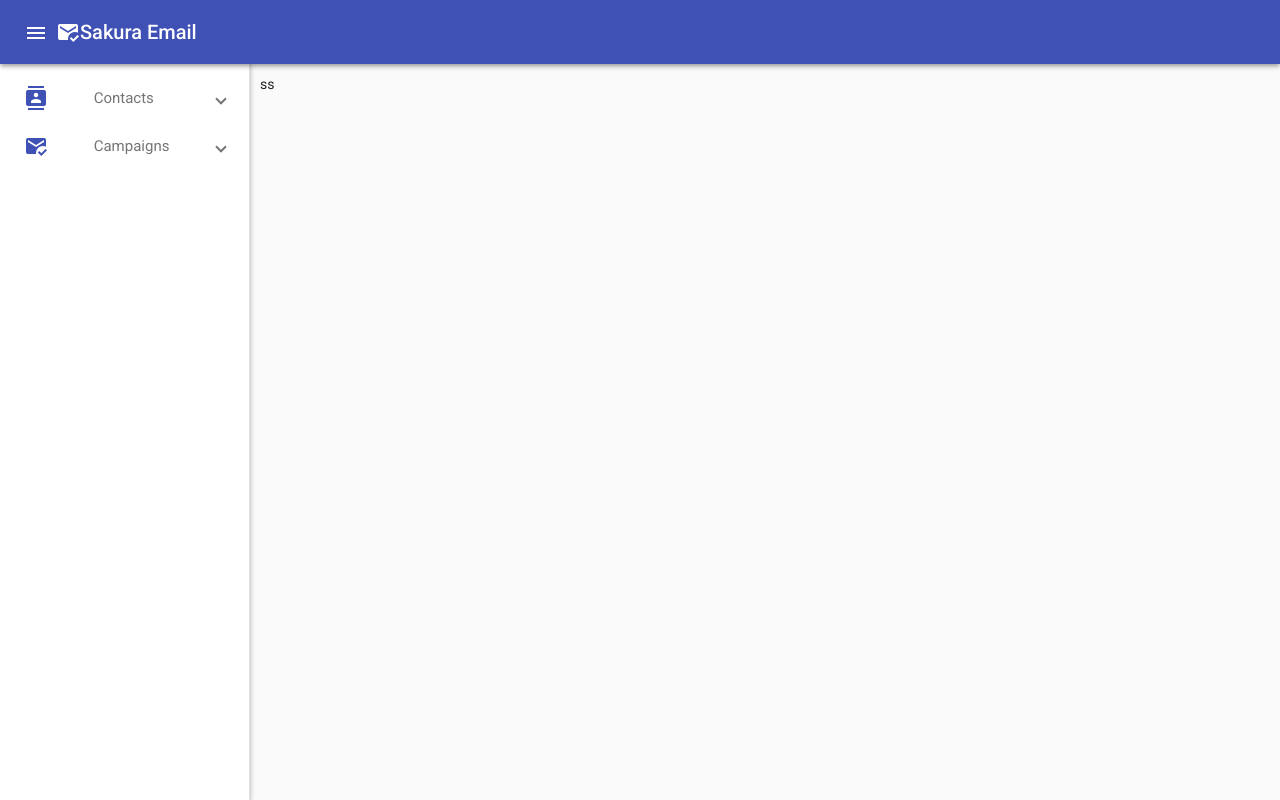
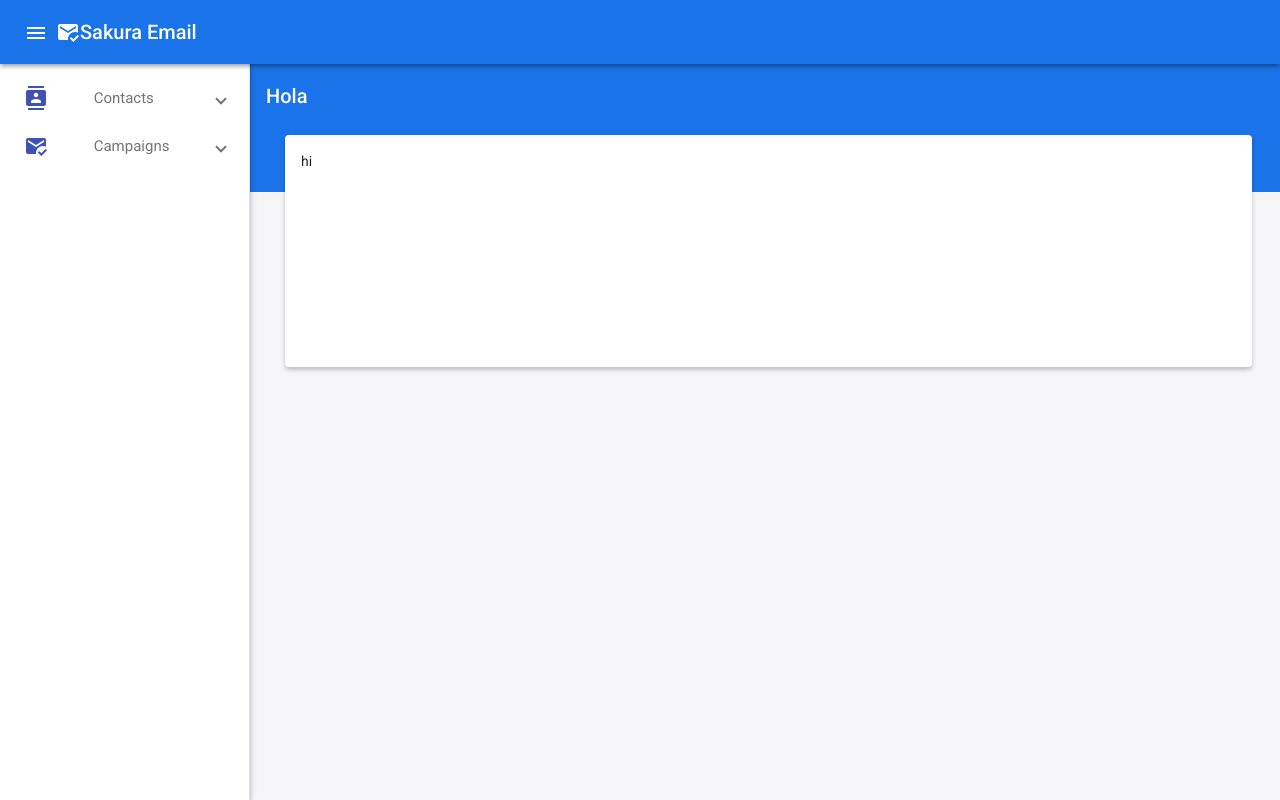
Before and after one commit to Oburgos/Sakura.EmailContact, an Angular app in the folder FrontEnd/SakuraEmailAngular/: page / in a window 1280 px wide. Built offline with nearby package versions, Linux system fonts and the light colour scheme.

Commit message:
Page layout component to standardize pages

```diff
--- a/FrontEnd/SakuraEmailAngular/src/app/app.component.html
+++ b/FrontEnd/SakuraEmailAngular/src/app/app.component.html
@@ -1,6 +1,6 @@
 <mat-toolbar
   color="primary"
-  class="mat-elevation-z6 custom-shadow"
+  class="mat-elevation-z6 custom-shadow toolbar-color"
   id="main-toolbar"
 >
   <button
@@ -32,10 +32,15 @@
   >
     <app-menu></app-menu>
   </mat-sidenav>
-  <mat-sidenav-content class="top-74">
-    <div style="padding-left: 10px">
-      ss
-      <router-outlet></router-outlet>
-    </div>
+  <mat-sidenav-content style="background-color: #f5f5f8; padding-top: 64px">
+    <app-page-layout>
+      <div toolbar-options>
+        <h1>Hola</h1>
+      </div>
+      <div page-content>
+        <span>hi</span>
+      </div>
+    </app-page-layout>
+    <router-outlet></router-outlet>
   </mat-sidenav-content>
 </mat-sidenav-container>
--- a/FrontEnd/SakuraEmailAngular/src/app/app.module.ts
+++ b/FrontEnd/SakuraEmailAngular/src/app/app.module.ts
@@ -6,9 +6,10 @@ import { AppComponent } from './app.component';
 import { BrowserAnimationsModule } from '@angular/platform-browser/animations';
 import { MaterialModule } from './material/material.module';
 import { MenuComponent } from './shared/menu/menu.component';
+import { PageLayoutComponent } from './shared/page-layout/page-layout.component';
 
 @NgModule({
-  declarations: [AppComponent, MenuComponent],
+  declarations: [AppComponent, MenuComponent, PageLayoutComponent],
   imports: [
     BrowserModule,
     AppRoutingModule,
--- a/FrontEnd/SakuraEmailAngular/src/app/material/material.module.ts
+++ b/FrontEnd/SakuraEmailAngular/src/app/material/material.module.ts
@@ -7,6 +7,7 @@ import { MatSidenavModule } from '@angular/material/sidenav';
 import { MatExpansionModule } from '@angular/material/expansion';
 import { MatListModule } from '@angular/material/list';
 import { MatRippleModule } from '@angular/material/core';
+import { MatCardModule } from '@angular/material/card';
 
 @NgModule({
   declarations: [],
@@ -19,6 +20,7 @@ import { MatRippleModule } from '@angular/material/core';
     MatExpansionModule,
     MatListModule,
     MatRippleModule,
+    MatCardModule,
   ],
   exports: [
     MatToolbarModule,
@@ -28,6 +30,7 @@ import { MatRippleModule } from '@angular/material/core';
     MatExpansionModule,
     MatListModule,
     MatRippleModule,
+    MatCardModule,
   ],
 })
 export class MaterialModule {}
--- /dev/null
+++ b/FrontEnd/SakuraEmailAngular/src/app/shared/page-layout/page-layout.component.html
@@ -0,0 +1,11 @@
+<mat-toolbar color="primary" class="toolbar-color">
+  <mat-toolbar-row>
+    <ng-content select="[toolbar-options]"></ng-content>
+  </mat-toolbar-row>
+  <mat-toolbar-row> </mat-toolbar-row>
+</mat-toolbar>
+<div class="body">
+  <mat-card class="card-shadow">
+    <ng-content select="[page-content]"></ng-content>
+  </mat-card>
+</div>
--- /dev/null
+++ b/FrontEnd/SakuraEmailAngular/src/app/shared/page-layout/page-layout.component.scss
@@ -0,0 +1,7 @@
+mat-card {
+  margin: 0 35px;
+  position: absolute;
+  width: calc(100% - 95px);
+  top: 135px;
+  min-height: 200px;
+}
--- /dev/null
+++ b/FrontEnd/SakuraEmailAngular/src/app/shared/page-layout/page-layout.component.ts
@@ -0,0 +1,15 @@
+import { Component, OnInit } from '@angular/core';
+
+@Component({
+  selector: 'app-page-layout',
+  templateUrl: './page-layout.component.html',
+  styleUrls: ['./page-layout.component.scss']
+})
+export class PageLayoutComponent implements OnInit {
+
+  constructor() { }
+
+  ngOnInit(): void {
+  }
+
+}
--- a/FrontEnd/SakuraEmailAngular/src/styles.scss
+++ b/FrontEnd/SakuraEmailAngular/src/styles.scss
@@ -13,3 +13,16 @@ body {
   box-shadow: 0 3px 4px 0 rgb(0 0 0 / 20%), 0 3px 3px -2px rgb(0 0 0 / 14%),
     0 1px 8px 0 rgb(0 0 0 / 12%) !important;
 }
+
+.padding-top-toolbar {
+  padding-top: 64px;
+}
+
+.card-shadow {
+  box-shadow: 0 3px 4px 0 rgba(0, 0, 0, 0.2), 0 3px 3px -2px rgba(0, 0, 0, 0.01),
+    0 1px 8px 0 rgba(0, 0, 0, 0.01) !important;
+}
+
+.toolbar-color {
+  background-color: #1a73e8 !important;
+}
```
